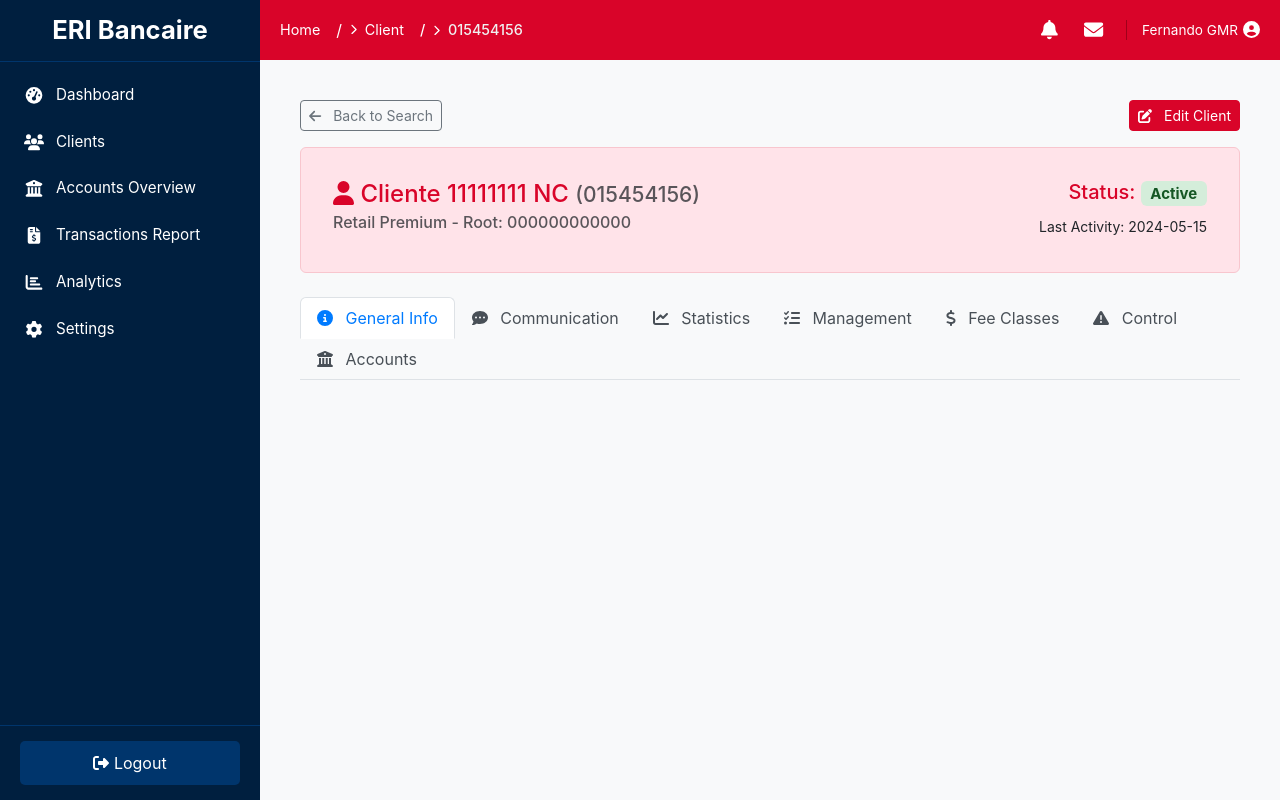
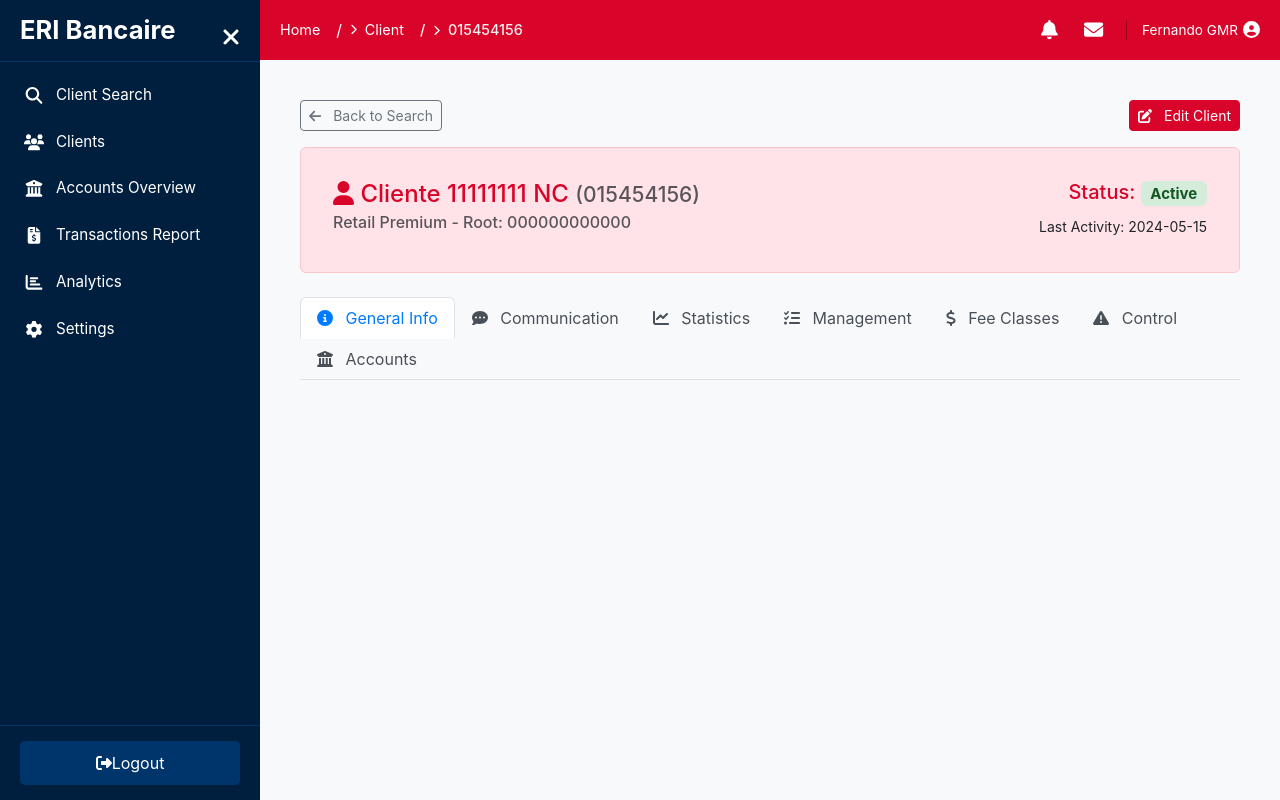
Before and after one commit to siglo50/ERI_Bancaire_Prueba_FernandoGMR, a React (Vite) app: page /client/015454156 in a window 1280 px wide. Built offline with nearby package versions, Linux system fonts and the light colour scheme.

Commit message:
arreglo menú

```diff
--- a/src/App.css
+++ b/src/App.css
@@ -22,6 +22,10 @@
     margin-bottom: 10px; /* Reduced margin */
     border-bottom: 1px solid var(--eri-sidebar-active-bg);
     text-align: center;
+    position: relative; /* For absolute positioning of toggle button */
+    display: flex; /* To align h3 and button */
+    justify-content: space-between; /* Puts h3 left, button right */
+    align-items: center;
   }
 
   .sidebar-header h3 { /* Or a logo */
@@ -317,3 +321,75 @@
       border-color: var(--eri-primary-red-light);
       box-shadow: 0 0 0 0.2rem rgba(217, 4, 41, 0.25);
   }
+
+  /* Collapsible Sidebar Styles */
+  .sidebar-collapsed {
+    width: 80px; /* Collapsed width */
+  }
+
+  .sidebar-collapsed .sidebar-header h3 {
+    display: none; /* Hide header text when collapsed */
+  }
+
+  .sidebar-collapsed .sidebar-nav li a span,
+  .sidebar-collapsed .sidebar-footer button span {
+    display: none; /* Hide text, leave icons */
+  }
+
+  .sidebar-collapsed .sidebar-nav li a .nav-icon {
+    margin-right: 0; /* Remove margin when text is hidden */
+    /* Optional: center icon if text is hidden and link takes full width */
+    display: block;
+    margin-left: auto;
+    margin-right: auto;
+  }
+
+  .sidebar-collapsed .sidebar-footer button .nav-icon {
+      margin-right: 0;
+  }
+
+  .sidebar-collapsed .sidebar-header {
+    padding: 15px 10px; /* Adjust padding for collapsed state */
+    justify-content: center; /* Center the toggle button if it's the only child visible */
+  }
+
+  .sidebar-toggle-btn {
+    background: transparent;
+    border: none;
+    color: var(--eri-sidebar-text);
+    font-size: 1.5rem;
+    cursor: pointer;
+    padding: 5px;
+    position: absolute;
+    top: 15px;
+    right: 15px; /* Position top right within header */
+    z-index: 1100; /* Ensure it's above other sidebar content */
+  }
+
+  .sidebar-collapsed .sidebar-toggle-btn {
+    /* Adjust if needed when collapsed, e.g., if header structure changes significantly */
+    /* For now, assuming it remains in the header */
+    position: static; /* Or adjust positioning */
+    display: block;
+    margin: 0 auto; /* Center the button */
+  }
+
+  .sidebar-header {
+    position: relative; /* For absolute positioning of toggle button */
+    display: flex; /* To align h3 and button */
+    justify-content: space-between; /* Puts h3 left, button right */
+    align-items: center;
+  }
+
+  .sidebar-collapsed .sidebar-header {
+    padding: 15px 0; /* Reduced padding vertically */
+    height: 60px; /* Assuming topbar height for consistency */
+    display: flex;
+    align-items: center;
+    justify-content: center;
+  }
+
+  .sidebar-collapsed .sidebar-toggle-btn {
+    position: static; /* No longer absolute within the header */
+    font-size: 1.3rem; /* Match icon size in nav */
+  }
--- a/src/App.jsx
+++ b/src/App.jsx
@@ -1,4 +1,4 @@
-import React from 'react';
+import React, { useState } from 'react';
 import { BrowserRouter as Router, Routes, Route, Navigate } from 'react-router-dom';
 import Sidebar from './components/Sidebar';
 import Topbar from './components/Topbar';
@@ -11,15 +11,22 @@ import './App.css';
 function App() {
   // Simulamos un estado para el cliente y cuenta seleccionados
   // Esto normalmente vendría de un contexto global o de la URL
-  const [currentClientId, setCurrentClientId] = React.useState('015454156');
-  const [currentClientName, setCurrentClientName] = React.useState('Cliente 11111111 NC');
-  const [currentAccountId, setCurrentAccountId] = React.useState('015454156909782034');
+  const [currentClientId] = React.useState('015454156');
+  const [currentClientName] = React.useState('Cliente 11111111 NC');
+  const [currentAccountId] = React.useState('015454156909782034');
+
+  // State for sidebar collapse
+  const [isSidebarCollapsed, setIsSidebarCollapsed] = useState(false);
+
+  const toggleSidebar = () => {
+    setIsSidebarCollapsed(!isSidebarCollapsed);
+  };
 
   return (
     <Router>
       <div className="App">
-        <Sidebar />
-        <div className="main-content">
+        <Sidebar isCollapsed={isSidebarCollapsed} toggleSidebar={toggleSidebar} />
+        <div className={`main-content ${isSidebarCollapsed ? 'main-content-collapsed' : ''}`}>
           <Topbar
             clientName={currentClientName}
             clientId={currentClientId}
--- a/src/components/Sidebar.jsx
+++ b/src/components/Sidebar.jsx
@@ -2,59 +2,70 @@ import React from 'react';
 import { NavLink } from 'react-router-dom';
 import { FontAwesomeIcon } from '@fortawesome/react-fontawesome';
 import {
-  faTachometerAlt,
+  faSearch,
   faUsers,
   faBuildingColumns,
   faFileInvoiceDollar,
   faChartBar,
   faCog,
-  faSignOutAlt
+  faSignOutAlt,
+  faBars,
+  faTimes
 } from '@fortawesome/free-solid-svg-icons';
 
-const Sidebar = () => {
+const Sidebar = ({ isCollapsed, toggleSidebar }) => {
   return (
-    <aside className="sidebar">
+    <aside className={`sidebar ${isCollapsed ? 'sidebar-collapsed' : ''}`}>
       <div className="sidebar-header">
-        <h3>ERI Bancaire</h3>
+        {!isCollapsed && <h3>ERI Bancaire</h3>}
+        <button onClick={toggleSidebar} className="sidebar-toggle-btn">
+          <FontAwesomeIcon icon={isCollapsed ? faBars : faTimes} />
+        </button>
       </div>
       <nav className="sidebar-nav">
         <ul>
           <li>
-            <NavLink to="/" end>
-              <FontAwesomeIcon icon={faTachometerAlt} className="nav-icon" /> Dashboard
+            <NavLink to="/search" title="Client Search">
+              <FontAwesomeIcon icon={faSearch} className="nav-icon" />
+              {!isCollapsed && <span>Client Search</span>}
             </NavLink>
           </li>
           <li>
-            <NavLink to="/clients">
-              <FontAwesomeIcon icon={faUsers} className="nav-icon" /> Clients
-            </NavLink>
-          </li>
-          {/* Example: Add more links as needed based on your design */}
-          <li>
-            <NavLink to="/accounts-overview"> {/* Placeholder link */}
-              <FontAwesomeIcon icon={faBuildingColumns} className="nav-icon" /> Accounts Overview
+            <NavLink to="/clients" title="Clients">
+              <FontAwesomeIcon icon={faUsers} className="nav-icon" />
+              {!isCollapsed && <span>Clients</span>}
             </NavLink>
           </li>
           <li>
-            <NavLink to="/transactions-report"> {/* Placeholder link */}
-              <FontAwesomeIcon icon={faFileInvoiceDollar} className="nav-icon" /> Transactions Report
+            <NavLink to="/accounts-overview" title="Accounts Overview">
+              <FontAwesomeIcon icon={faBuildingColumns} className="nav-icon" />
+              {!isCollapsed && <span>Accounts Overview</span>}
             </NavLink>
           </li>
           <li>
-            <NavLink to="/analytics"> {/* Placeholder link */}
-              <FontAwesomeIcon icon={faChartBar} className="nav-icon" /> Analytics
+            <NavLink to="/transactions-report" title="Transactions Report">
+              <FontAwesomeIcon icon={faFileInvoiceDollar} className="nav-icon" />
+              {!isCollapsed && <span>Transactions Report</span>}
             </NavLink>
           </li>
           <li>
-            <NavLink to="/settings"> {/* Placeholder link */}
-              <FontAwesomeIcon icon={faCog} className="nav-icon" /> Settings
+            <NavLink to="/analytics" title="Analytics">
+              <FontAwesomeIcon icon={faChartBar} className="nav-icon" />
+              {!isCollapsed && <span>Analytics</span>}
+            </NavLink>
+          </li>
+          <li>
+            <NavLink to="/settings" title="Settings">
+              <FontAwesomeIcon icon={faCog} className="nav-icon" />
+              {!isCollapsed && <span>Settings</span>}
             </NavLink>
           </li>
         </ul>
       </nav>
       <div className="sidebar-footer">
-        <button type="button">
-          <FontAwesomeIcon icon={faSignOutAlt} className="nav-icon" /> Logout
+        <button type="button" title="Logout">
+          <FontAwesomeIcon icon={faSignOutAlt} className="nav-icon" />
+          {!isCollapsed && <span>Logout</span>}
         </button>
       </div>
     </aside>
```
